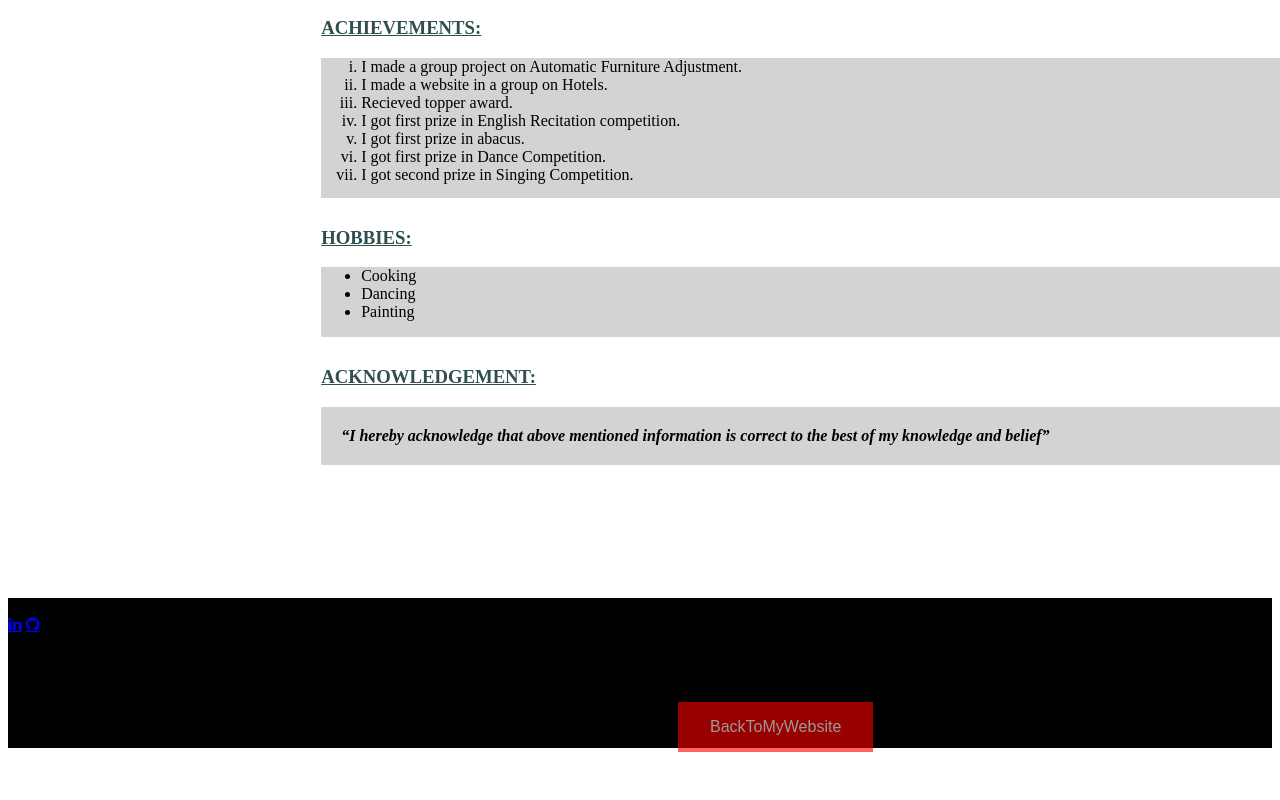
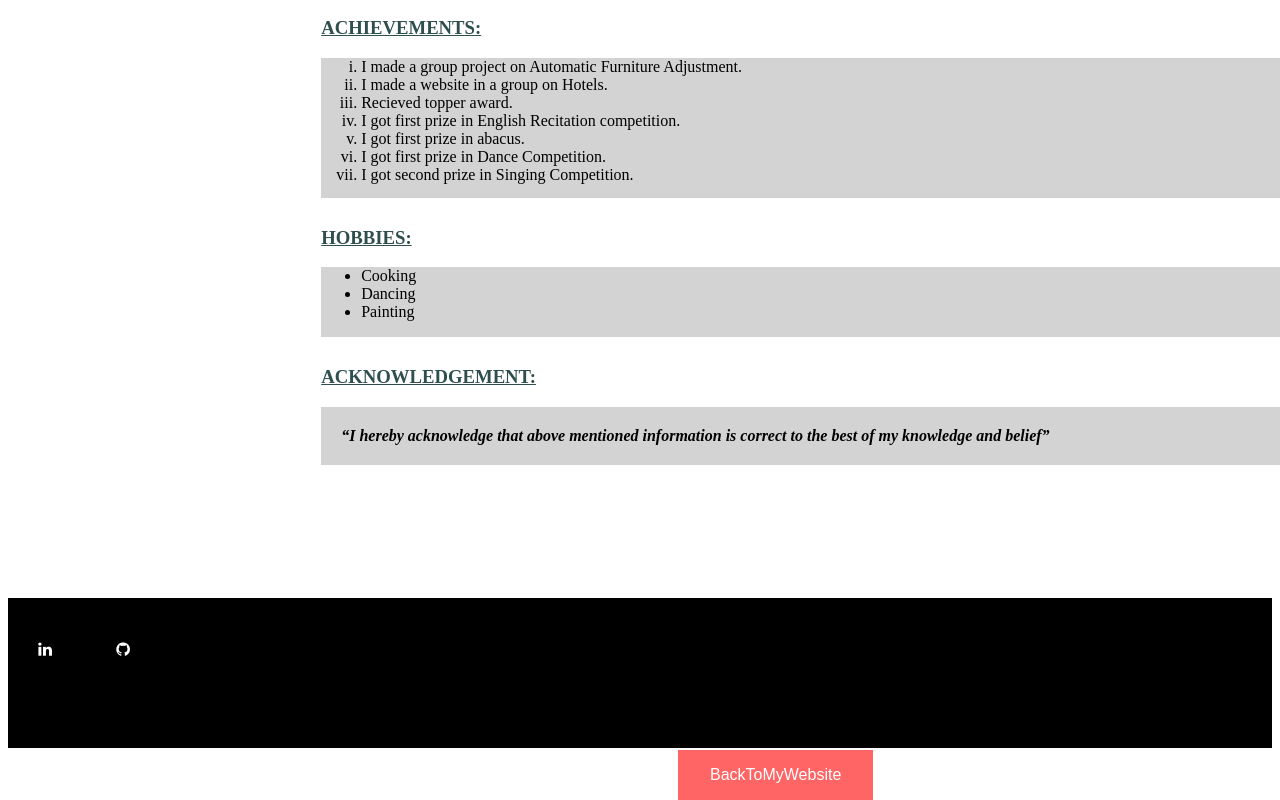
Before and after one commit to srishtigarg18/Project2, a plain HTML site: page index.html in a window 1280 px wide. Shown: the part 708-1508 px from the top of the page. Before the commit the page ends 1482 px from the top, so only its background shows below. Drawn offline with Linux system fonts and the light colour scheme.

Commit message:
Update resume1.css

```diff
--- a/resume1.css
+++ b/resume1.css
@@ -118,3 +118,24 @@ cursor: pointer;
 }
 #btn1:hover
 {opacity: 1}
+.fa {
+  padding: 20px;
+  font-size: 30px;
+  width: 30px;
+  text-align: center;
+  text-decoration: none;
+  margin: 5px 2px;
+  border-radius: 50%;
+}
+
+.fa:hover {
+    opacity: 0.7;
+    background-color: red;
+}
+
+.fa-github {
+  color: white;
+}
+.fa-linkedin {
+  color: white;
+}
```
